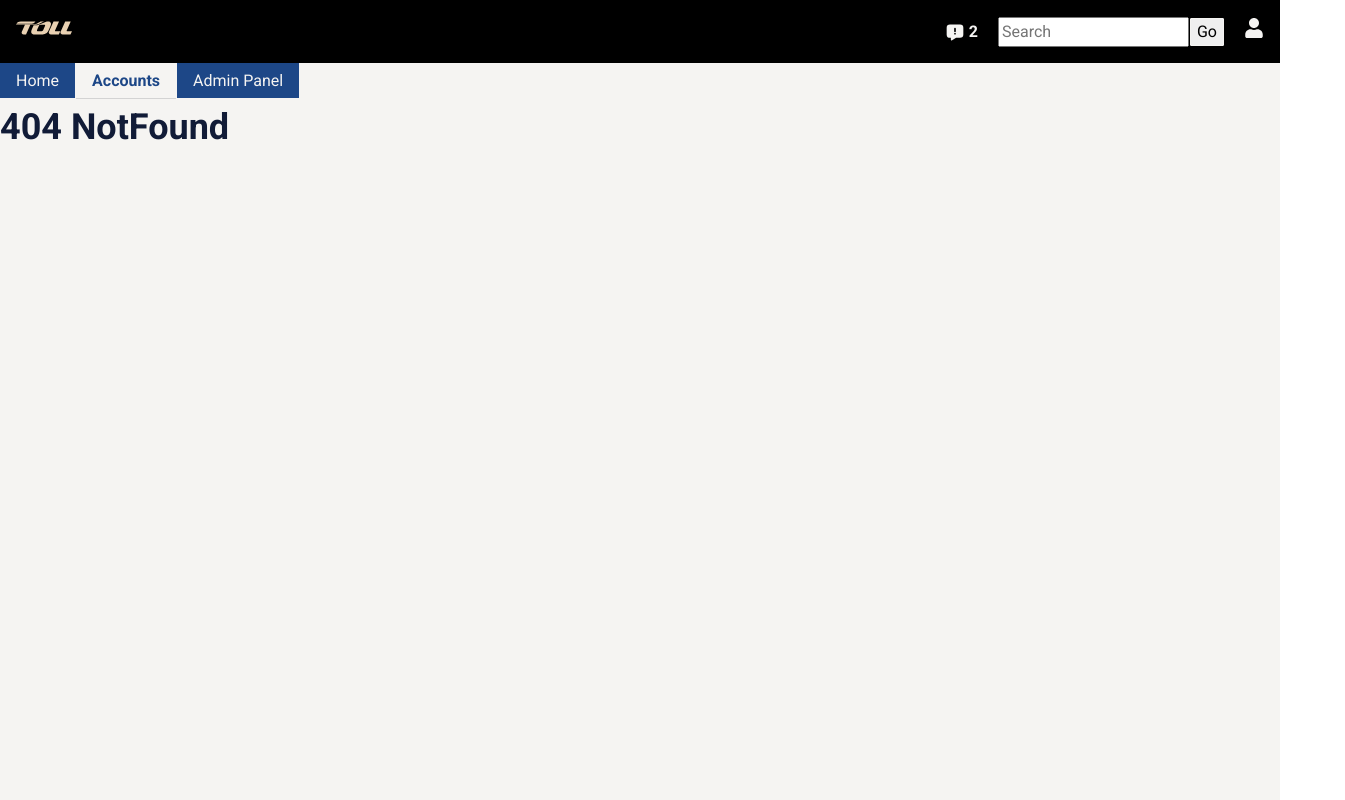
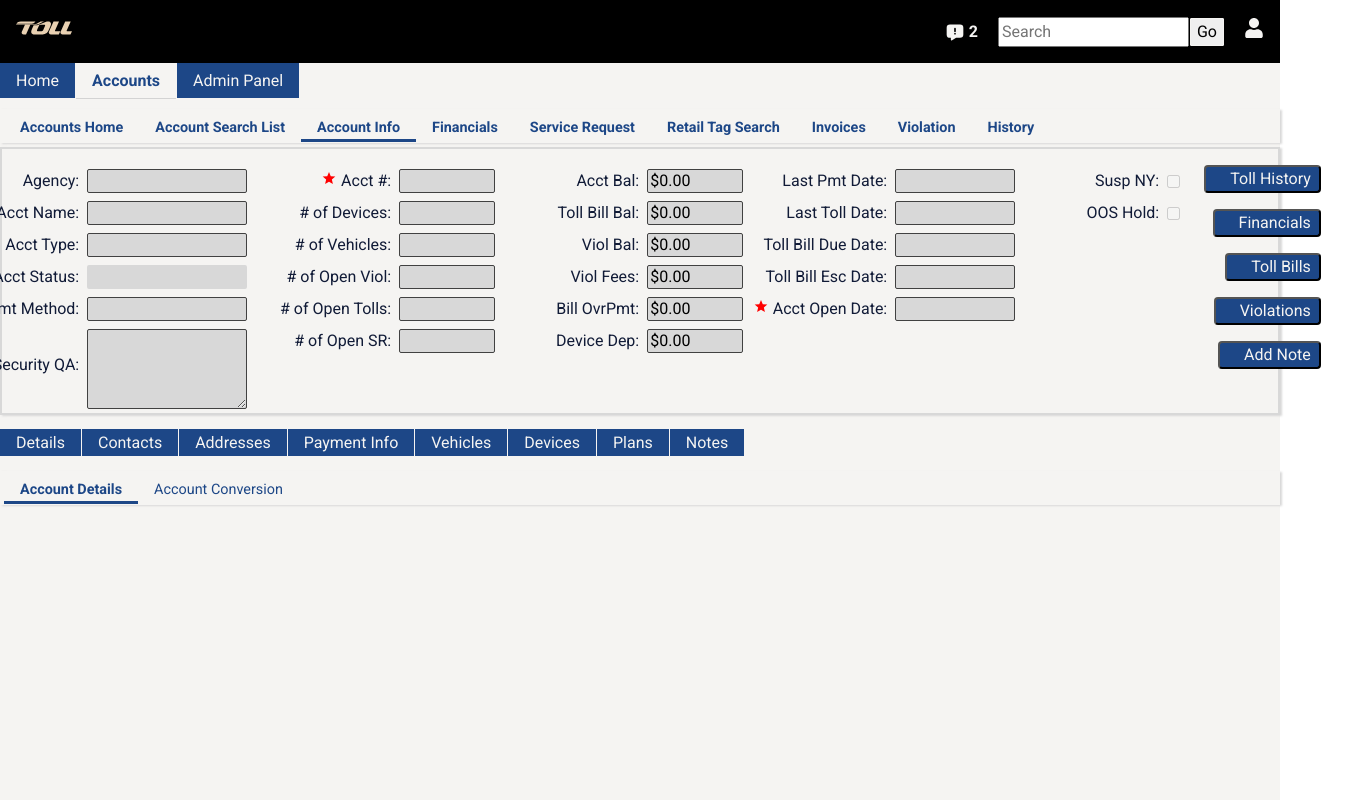
Before and after one commit to RjayBrown/toll-management-system, a React (Vite) app in the folder client/: page /dashboard/accounts/info/1 in a window 1280 px wide. Before the commit this address had no page. Shown: the whole page, 1345 px wide, since content can reach past the window. Built offline with nearby package versions, Linux system fonts and the light colour scheme.

Commit message:
added account details for search results

```diff
--- a/client/src/App.jsx
+++ b/client/src/App.jsx
@@ -4,19 +4,19 @@ import { BrowserRouter, Routes, Route } from "react-router-dom";
 import MainLayout from "./layouts/global/MainLayout";
 import MainDashboardLayout from "./layouts/global/MainDashboardLayout";
 import LoginForm from "./components/forms/LoginForm";
-import DashboardHome from "./components/global/DashboardHome";
+import DashboardHome from "./components/global/dashboard/DashboardHome";
 import NotFound from "./components/global/NotFound";
 
 /* ACCOUNT DASHBOARD */
 import AccountDashboard from "./layouts/accounts/AccountDashboard";
 import AccountSearch from "./components/forms/accounts/AccountSearch";
-import AccountSearchResults from "./components/global/AccountSearchResults";
+import AccountSearchResults from "./components/global/dashboard/AccountSearchResults";
 import AccountInfoLayout from "./layouts/accounts/AccountInfoLayout";
 
 /* ADMIN DASHBOARD */
 import AdminDashboard from "./layouts/admin/AdminDashboard";
 import AdminEmployeeSearch from "./components/forms/admin/AdminEmployeeSearch";
-import EmployeeSearchResults from "./components/global/EmployeeSearchResults";
+import EmployeeSearchResults from "./components/global/dashboard/EmployeeSearchResults";
 
 function App() {
 	return (
@@ -31,10 +31,12 @@ function App() {
 						<Route index element={<DashboardHome />} />
 						<Route path="accounts" element={<AccountDashboard />}>
 							<Route index element={<AccountSearch />} />
-							{/* ADD SEARCH PARAMS + DASHBOARD ROUTES */}
 							<Route path="search-results" element={<AccountSearchResults />} />
 							{/* ADD ROUTE PARAMS FOR SELECTED ACCOUNT */}
-							<Route path="info" element={<AccountInfoLayout />}></Route>
+							<Route
+								path="info/:account"
+								element={<AccountInfoLayout />}
+							></Route>
 							{/* <Route path="financials" element={<FinancialsLayout />}></Route> */}
 							{/* <Route path="service-requests" element={<ServiceRequestLayout />}></Route> */}
 							{/* <Route path="otg" element={<OTGLayout />}></Route> */}
--- a/client/src/components/forms/accounts/AccountDetails.jsx
+++ b/client/src/components/forms/accounts/AccountDetails.jsx
@@ -1,9 +1,10 @@
 import React from "react";
 import { IoMdStar } from "react-icons/io";
-
+import { useSearchParams } from "react-router-dom";
 import SidebarButton from "../../buttons/SidebarButton";
 
-const AccountDetails = () => {
+const AccountDetails = ({ account }) => {
+	console.log(account);
 	const formatNum = (num) => {
 		const formatted = new Intl.NumberFormat("en-US", {
 			style: "currency",
@@ -14,11 +15,7 @@ const AccountDetails = () => {
 	};
 
 	const formatDate = (date) => {
-		return new Intl.DateTimeFormat("en-US", {
-			year: "numeric",
-			month: "2-digit",
-			day: "2-digit",
-		}).format(date);
+		return new Date(date).toLocaleString().split(",")[0];
 	};
 	return (
 		<section className="grid grid__account card" tabIndex={0}>
@@ -29,7 +26,7 @@ const AccountDetails = () => {
 						type="text"
 						className="big ff"
 						name="agency"
-						value={"MTA"}
+						value={account ? account.agency : undefined}
 						readOnly={true}
 					/>
 				</label>
@@ -39,7 +36,11 @@ const AccountDetails = () => {
 						type="text"
 						className="big"
 						name="accountName"
-						value={"JOHN DOE"}
+						value={
+							account
+								? `${account.demographics.firstName.toUpperCase()} ${account.demographics.lastName.toUpperCase()}`
+								: undefined
+						}
 						readOnly={true}
 					/>
 				</label>
@@ -51,7 +52,7 @@ const AccountDetails = () => {
 						type="text"
 						className="big"
 						name="accountType"
-						value={"PUNREG"}
+						value={account ? account.accountType : undefined}
 						readOnly={true}
 					/>
 				</label>
@@ -62,7 +63,7 @@ const AccountDetails = () => {
 						type="text"
 						className="big status"
 						name="status"
-						value={"ACTIVE"}
+						value={account ? account.accountStatus : undefined}
 						readOnly={true}
 					/>
 				</label>
@@ -72,7 +73,7 @@ const AccountDetails = () => {
 						type="text"
 						className="big"
 						name="paymentMethod"
-						value={"CASH"}
+						value={account ? account.paymentMethod : undefined}
 						readOnly={true}
 					/>
 				</label>
@@ -82,7 +83,13 @@ const AccountDetails = () => {
 						type="text"
 						className="big"
 						name="securityQA"
-						value={"What is your PIN Number: 2929"}
+						value={
+							account
+								? `${
+										account.securityQuestion
+								  }: ${account.securityAnswer.toUpperCase()}`
+								: undefined
+						}
 						style={{ resize: "vertical" }}
 						readOnly={true}
 					/>
@@ -97,7 +104,7 @@ const AccountDetails = () => {
 						type="text"
 						className="small"
 						name="accountNumber"
-						value={123456789}
+						value={account ? account.accountNumber : undefined}
 						readOnly={true}
 					/>
 				</label>
@@ -107,7 +114,7 @@ const AccountDetails = () => {
 						type="text"
 						className="small"
 						name="numOfDevices"
-						value={0}
+						value={account ? account.devices.length : undefined}
 						readOnly={true}
 					/>
 				</label>
@@ -117,7 +124,7 @@ const AccountDetails = () => {
 						type="text"
 						className="small"
 						name="numOfVehicles"
-						value={0}
+						value={account ? account.vehicles.length : undefined}
 						readOnly={true}
 					/>
 				</label>
@@ -127,17 +134,28 @@ const AccountDetails = () => {
 						type="text"
 						className="small"
 						name="numOfViolations"
-						value={0}
+						value={
+							account
+								? account.tolls.filter((toll) => toll.tollStatus === "VIOL")
+										.length
+								: undefined
+						}
 						readOnly={true}
 					/>
 				</label>
 				<label className="flex__row" htmlFor="numOfTolls">
-					<span># of Open Bill:</span>
+					<span># of Open Tolls:</span>
 					<input
 						type="text"
 						className="small"
 						name="numOfTolls"
-						value={0}
+						// Adjust schema and logic for accurate open tolls
+						value={
+							account
+								? account.tolls.filter((toll) => toll.tollStatus === "OPEN")
+										.length
+								: undefined
+						}
 						readOnly={true}
 					/>
 				</label>
@@ -147,7 +165,12 @@ const AccountDetails = () => {
 						type="text"
 						className="small"
 						name="serviceRequests"
-						value={0}
+						value={
+							account
+								? account.serviceRequest.filter((sr) => sr.status === "Open")
+										.length
+								: undefined
+						}
 						readOnly={true}
 					/>
 				</label>
@@ -159,7 +182,7 @@ const AccountDetails = () => {
 						type="text"
 						className="small"
 						name="accountBalance"
-						value={formatNum(29)}
+						value={formatNum(account ? account.accountBalance : 0)}
 						readOnly={true}
 					/>
 				</label>
@@ -169,7 +192,7 @@ const AccountDetails = () => {
 						type="text"
 						className="small"
 						name="tollBillBalance"
-						value={formatNum(0)}
+						value={formatNum(account ? account.tollBillBalance : 0)}
 						readOnly={true}
 					/>
 				</label>
@@ -179,7 +202,7 @@ const AccountDetails = () => {
 						type="text"
 						className="small"
 						name="violationBalance"
-						value={formatNum(0)}
+						value={formatNum(account ? account.violationBalance : 0)}
 						readOnly={true}
 					/>
 				</label>
@@ -189,7 +212,7 @@ const AccountDetails = () => {
 						type="text"
 						className="small"
 						name="violationFees"
-						value={formatNum(0)}
+						value={formatNum(account ? account.violationFees : 0)}
 						readOnly={true}
 					/>
 				</label>
@@ -199,7 +222,7 @@ const AccountDetails = () => {
 						type="text"
 						className="small"
 						name="billOverpayment"
-						value={formatNum(0)}
+						value={formatNum(account ? account.billOverpayment : 0)}
 						readOnly={true}
 					/>
 				</label>
@@ -209,7 +232,13 @@ const AccountDetails = () => {
 						type="text"
 						className="small"
 						name="deviceDeposit"
-						value={formatNum(16)}
+						value={formatNum(
+							account
+								? account.devices.every((device) => device.deposit === 16)
+									? 16
+									: 22
+								: 0
+						)}
 						readOnly={true}
 					/>
 				</label>
@@ -221,7 +250,13 @@ const AccountDetails = () => {
 						type="text"
 						className="med"
 						name="lastPaymentDate"
-						value={formatDate(1737664806655)}
+						value={
+							account
+								? account.lastPaymentDate
+									? formatDate(account.lastPaymentDate)
+									: "N/A"
+								: undefined
+						}
 						readOnly={true}
 					/>
 				</label>
@@ -231,7 +266,13 @@ const AccountDetails = () => {
 						type="text"
 						className="med"
 						name="lastTollDate"
-						value={formatDate(1737664806655)}
+						value={
+							account
+								? account.tolls
+									? formatDate(account.tolls[0].postedDate)
+									: "N/A"
+								: undefined
+						}
 						readOnly={true}
 					/>
 				</label>
@@ -241,7 +282,13 @@ const AccountDetails = () => {
 						type="text"
 						className="med"
 						name="tollBillDueDate"
-						value={formatDate(1737664806655)}
+						value={
+							account
+								? account.tolls
+									? formatDate(account.tolls[0].dueDate)
+									: "N/A"
+								: undefined
+						}
 						readOnly={true}
 					/>
 				</label>
@@ -251,7 +298,13 @@ const AccountDetails = () => {
 						type="text"
 						className="med"
 						name="escalationDate"
-						value={formatDate(1737664806655)}
+						value={
+							account
+								? account.tolls[0].escalationDate
+									? formatDate(account.tolls[0].escalationDate)
+									: "N/A"
+								: undefined
+						}
 						readOnly={true}
 					/>
 				</label>
@@ -263,11 +316,11 @@ const AccountDetails = () => {
 						type="text"
 						className="med"
 						name="accountOpenDate"
-						value={formatDate(1737664806655)}
+						value={account ? formatDate(account.accountOpenDate) : undefined}
 						readOnly={true}
 					/>
 				</label>
-				<label className="flex__row" htmlFor="deviceDeposit">
+				{/* <label className="flex__row" htmlFor="deviceDeposit">
 					<span>Device Dep:</span>
 					<input
 						type="text"
@@ -276,7 +329,7 @@ const AccountDetails = () => {
 						value={formatDate(1737664806655)}
 						readOnly={true}
 					/>
-				</label>
+				</label> */}
 			</form>
 			<form className="flex__col form__readonly">
 				<label className="flex__row" htmlFor="suspendedNY">
--- a/client/src/components/forms/accounts/AccountSearch.jsx
+++ b/client/src/components/forms/accounts/AccountSearch.jsx
@@ -1,9 +1,14 @@
 import { useState } from "react";
-import { useNavigate, useSearchParams } from "react-router-dom";
+import {
+	useNavigate,
+	useOutletContext,
+	useSearchParams,
+} from "react-router-dom";
 
 import SearchButton from "../../buttons/SearchButton";
 
 const AccountSearch = () => {
+	const [accounts, setAccounts] = useOutletContext();
 	const [accountFormData, setAccountFormData] = useState({
 		accountNumber: "",
 		lastName: "",
@@ -14,10 +19,6 @@ const AccountSearch = () => {
 		violationNumber: "",
 		invoiceNumber: "",
 	});
-
-	// fetch data from api
-	const [param, setParam] = useState(null);
-	const navigate = useNavigate();
 
 	// console.log(accountFormData);
 
@@ -40,7 +41,7 @@ const AccountSearch = () => {
 			if (accountFormData[field]) {
 				// setParam[field]
 				console.log("form submitted!");
-				console.log({ field: accountFormData[field] });
+				console.log({ [field]: accountFormData[field] });
 			}
 		});
 	};
--- a/client/src/components/global/AccountSearchResults.jsx
+++ b/client/src/components/global/dashboard/AccountSearchResults.jsx
@@ -1,16 +1,16 @@
 import { useEffect, useState } from "react";
 import { TiArrowSortedDown, TiArrowSortedUp } from "react-icons/ti";
-import { Link } from "react-router-dom";
+import { NavLink, useOutletContext } from "react-router-dom";
 
-import AccountDetails from "../forms/accounts/AccountDetails";
-import Loading from "../global/Loading";
+import AccountDetails from "../../forms/accounts/AccountDetails";
+import Loading from "../Loading";
 
-import fetchData from "../../api";
+import fetchData from "../../../api";
 
 const AccountSearchResults = () => {
-	const [accounts, setAccounts] = useState(null);
+	const [accounts, setAccounts] = useOutletContext(null);
+	const [currentAccount, setCurrentAccount] = useState(null);
 	const [isLoading, setIsLoading] = useState(true);
-	// const [params, setParams] = useParams();
 
 	useEffect(() => {
 		const getAccounts = async () => {
@@ -24,6 +24,15 @@ const AccountSearchResults = () => {
 			setIsLoading(false);
 		}, 1000);
 	}, []);
+
+	useEffect(() => {
+		const rows = document.querySelectorAll(".acct-row");
+		rows.forEach((row, i, rows) => {
+			row.addEventListener("click", () => {
+				row.classList.add("on");
+			});
+		});
+	}, [accounts]);
 
 	const formatPhoneNumber = (nums) => {
 		const areaCode = nums
@@ -72,49 +81,37 @@ const AccountSearchResults = () => {
 						{accounts
 							? accounts.map((account) => {
 									return (
-										<tr key={account.accountNumber} className="acct-row">
+										<tr
+											key={account.accountNumber}
+											className="acct-row"
+											onClick={() => {
+												setCurrentAccount(account);
+											}}
+										>
 											<td>
-												<Link
-													to={`../info/:${account.accountNumber}`}
+												<NavLink
+													to={`../info/${account.accountNumber}`}
 													className="link"
-												>{`${account.demographics.firstName.toUpperCase()} ${account.demographics.lastName.toUpperCase()}`}</Link>
+												>{`${account.demographics.firstName.toUpperCase()} ${account.demographics.lastName.toUpperCase()}`}</NavLink>
+											</td>
+											<td>{`${account.accountType}`}</td>
+											<td>
+												<NavLink
+													className="link"
+													to={`../info/${account.accountNumber}`}
+												>{`${account.accountNumber}`}</NavLink>
+											</td>
+											<td>{`${account.accountStatus}`}</td>
+
+											<td>{formatPhoneNumber(account.demographics.phone)}</td>
+											<td>
+												{`${account.demographics.address.addressLine1.toUpperCase()}`}
 											</td>
 											<td>
-												<Link
-													to={`../info/:${account.accountNumber}`}
-												>{`${account.accountType}`}</Link>
+												{`${account.demographics.address.city.toUpperCase()}`}
 											</td>
 											<td>
-												<Link
-													className="link"
-													to={`../info/:${account.accountNumber}`}
-												>{`${account.accountNumber}`}</Link>
-											</td>
-											<td>
-												{" "}
-												<Link
-													to={`../info/:${account.accountNumber}`}
-												>{`${account.accountStatus}`}</Link>
-											</td>
-											<td>
-												<Link to={`../info/:${account.accountNumber}`}>
-													{formatPhoneNumber(account.demographics.phone)}
-												</Link>
-											</td>
-											<td>
-												<Link
-													to={`../info/:${account.accountNumber}`}
-												>{`${account.demographics.address.addressLine1.toUpperCase()}`}</Link>
-											</td>
-											<td>
-												<Link
-													to={`../info/:${account.accountNumber}`}
-												>{`${account.demographics.address.city.toUpperCase()}`}</Link>
-											</td>
-											<td>
-												<Link
-													to={`../info/:${account.accountNumber}`}
-												>{`${account.demographics.address.state.toUpperCase()}`}</Link>
+												{`${account.demographics.address.state.toUpperCase()}`}
 											</td>
 											<td>
 												<input
@@ -145,7 +142,7 @@ const AccountSearchResults = () => {
 					</tfoot>
 				</table>
 			</section>
-			<AccountDetails />
+			<AccountDetails account={currentAccount} />
 		</>
 	);
 };
--- a/client/src/layouts/accounts/AccountDashboard.jsx
+++ b/client/src/layouts/accounts/AccountDashboard.jsx
@@ -1,13 +1,14 @@
-import React from "react";
+import { useState } from "react";
 import { Outlet } from "react-router-dom";
 
 import AccountNavbar from "../../components/navigation/accounts/AccountNavbar";
 
 const AccountDashboard = () => {
+	const [accounts, setAccounts] = useState(null);
 	return (
 		<>
 			<AccountNavbar />
-			<Outlet />
+			<Outlet context={[accounts, setAccounts]} />
 		</>
 	);
 };
--- a/client/src/styles/components/_forms.scss
+++ b/client/src/styles/components/_forms.scss
@@ -10,7 +10,7 @@ form {
 	& input,
 	textarea {
 		&.big {
-			width: 9rem;
+			width: 10rem;
 		}
 
 		&.med {
--- a/client/src/styles/containers/_grid.scss
+++ b/client/src/styles/containers/_grid.scss
@@ -20,7 +20,14 @@
 			padding: 0.5rem;
 		}
 
-		th,
+		& .acct-row {
+			z-index: 10;
+			&.on {
+				background-color: #fff7c2;
+			}
+		}
+
+		& th,
 		tfoot {
 			padding: 0.5rem;
 			background-color: var(--grey);
@@ -35,9 +42,6 @@
 
 		& tbody tr {
 			text-align: left;
-			&.on {
-				background-color: #fff7c2;
-			}
 
 			.link {
 				color: var(--light-blue);
@@ -52,7 +56,7 @@
 			width: 100%;
 		}
 
-		tfoot th {
+		& tfoot th {
 			padding: 0;
 		}
 
```
Also changed, not shown: client/src/components/global/dashboard/DashboardHome.jsx (renamed from client/src/components/global/DashboardHome.jsx), client/src/components/global/dashboard/EmployeeSearchResults.jsx (renamed from client/src/components/global/EmployeeSearchResults.jsx).
